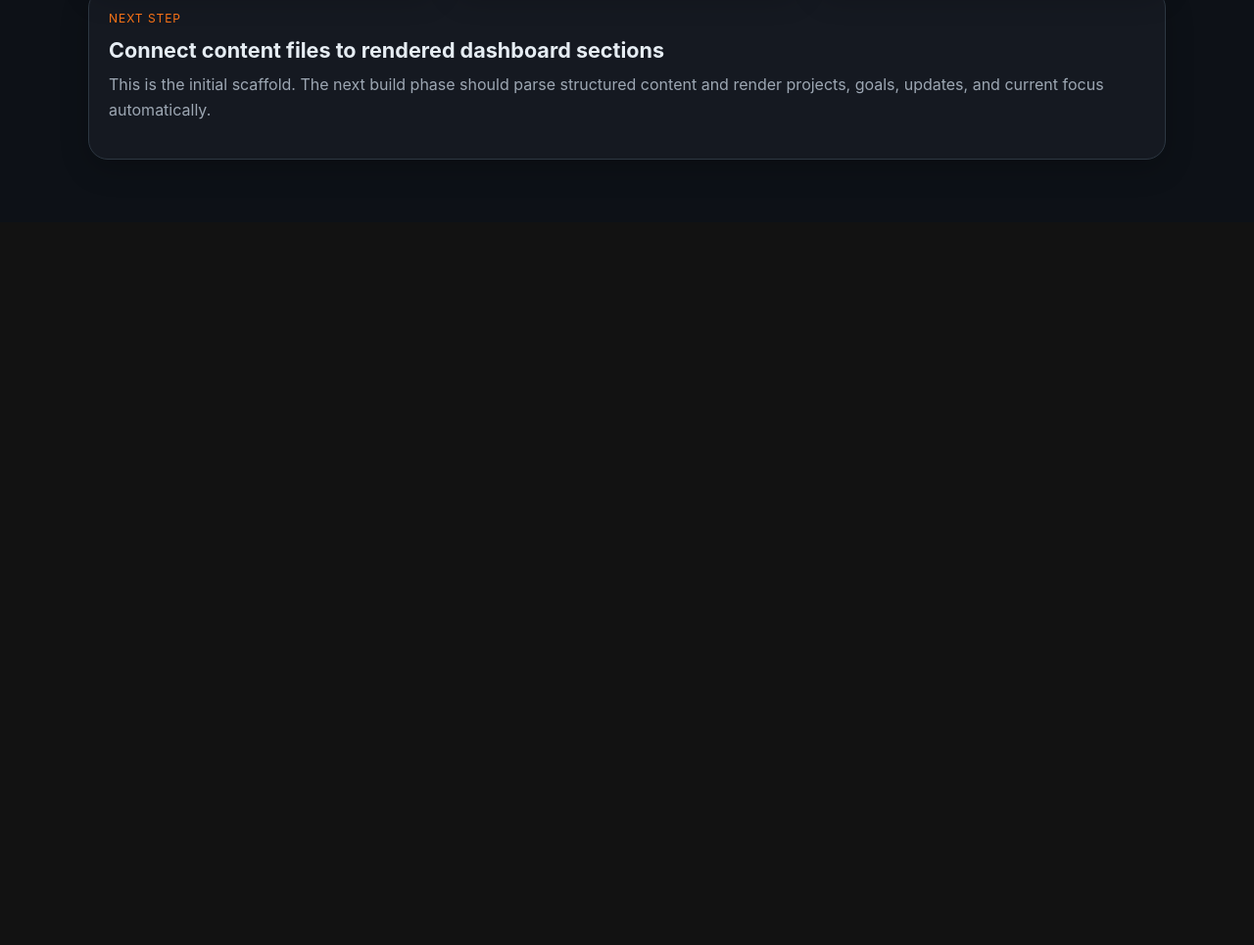
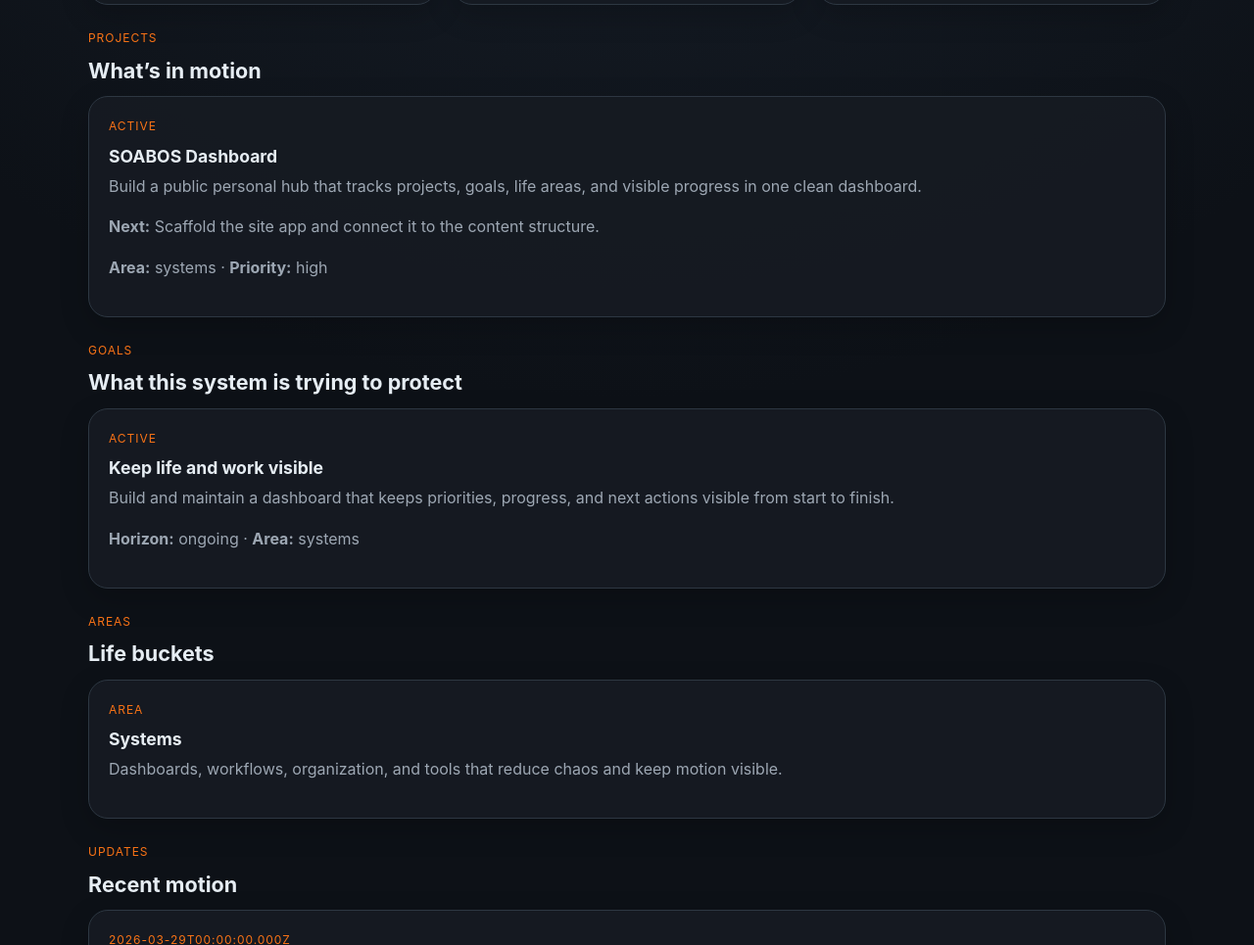
Before and after one commit to BryonsOS/SOABOS-Dashboard-, a website built with Vite: page site/index.html in a window 1280 px wide. Shown: the part 649-1614 px from the top of the page at 98% size. Before the commit the page ends 876 px from the top, so only its background shows below. Built offline with nearby package versions, Linux system fonts and the light colour scheme.

Commit message:
Add content-driven dashboard and GitHub Pages deploy

```diff
--- a/site/main.js
+++ b/site/main.js
@@ -1,34 +1,34 @@
 import './styles.css'
+
+async function init() {
+  const content = await fetch('./generated/content.json').then((res) => res.json())
+  const { dashboard, current, projects, goals, areas, updates } = content
 
   const app = document.querySelector('#app')
 
   app.innerHTML = `
     <main class="shell">
       <section class="hero card">
-      <p class="eyebrow">SOABOS Dashboard</p>
-      <h1>Visible motion for Bryon’s life, work, and projects.</h1>
-      <p class="lede">
-        A public operating board built from structured content so goals, projects, priorities,
-        and progress can stay in sight.
-      </p>
+        <p class="eyebrow">${dashboard.site.title}</p>
+        <h1>${dashboard.site.tagline}</h1>
+        <p class="lede">${dashboard.site.description}</p>
       </section>
 
       <section class="grid two-up">
         <article class="card">
-        <p class="section-label">Current mode</p>
-        <h2>Building the system</h2>
+          <p class="section-label">Current focus</p>
+          <h2>${current.data.title}</h2>
           <ul>
-          <li>Content-first architecture</li>
-          <li>Project and goal tracking</li>
-          <li>Visual dashboard publishing</li>
+            ${current.data.primaryFocus.map((item) => `<li>${item}</li>`).join('')}
           </ul>
+          <p class="meta">State: ${current.data.currentState}</p>
         </article>
 
         <article class="card">
-        <p class="section-label">Model</p>
+          <p class="section-label">Operating model</p>
           <h2>Chat in. Motion out.</h2>
           <p>
-          Bryon talks. The underlying content gets updated. The site reflects the change.
+            Conversations update structured files. Structured files drive the dashboard.
           </p>
         </article>
       </section>
@@ -36,25 +36,102 @@ app.innerHTML = `
       <section class="grid three-up">
         <article class="card stat">
           <span class="stat-label">Projects</span>
-        <strong>1</strong>
+          <strong>${dashboard.stats.projects}</strong>
         </article>
         <article class="card stat">
           <span class="stat-label">Goals</span>
-        <strong>1</strong>
+          <strong>${dashboard.stats.goals}</strong>
         </article>
         <article class="card stat">
           <span class="stat-label">Status</span>
-        <strong>Active</strong>
+          <strong>${dashboard.stats.status}</strong>
         </article>
       </section>
 
-    <section class="card">
-      <p class="section-label">Next step</p>
-      <h2>Connect content files to rendered dashboard sections</h2>
-      <p>
-        This is the initial scaffold. The next build phase should parse structured content and
-        render projects, goals, updates, and current focus automatically.
-      </p>
+      <section class="section-block">
+        <div class="section-head">
+          <p class="section-label">Projects</p>
+          <h2>What’s in motion</h2>
+        </div>
+        <div class="grid two-up">
+          ${projects.map(renderProjectCard).join('')}
+        </div>
+      </section>
+
+      <section class="section-block">
+        <div class="section-head">
+          <p class="section-label">Goals</p>
+          <h2>What this system is trying to protect</h2>
+        </div>
+        <div class="grid two-up">
+          ${goals.map(renderGoalCard).join('')}
+        </div>
+      </section>
+
+      <section class="section-block">
+        <div class="section-head">
+          <p class="section-label">Areas</p>
+          <h2>Life buckets</h2>
+        </div>
+        <div class="grid two-up">
+          ${areas.map(renderAreaCard).join('')}
+        </div>
+      </section>
+
+      <section class="section-block">
+        <div class="section-head">
+          <p class="section-label">Updates</p>
+          <h2>Recent motion</h2>
+        </div>
+        <div class="stack">
+          ${updates.slice().reverse().map(renderUpdateCard).join('')}
+        </div>
       </section>
     </main>
   `
+}
+
+function renderProjectCard(item) {
+  return `
+    <article class="card">
+      <p class="section-label">${item.data.status}</p>
+      <h3>${item.data.title}</h3>
+      <p>${item.data.summary}</p>
+      <p class="meta"><strong>Next:</strong> ${item.data.nextAction}</p>
+      <p class="meta"><strong>Area:</strong> ${item.data.area} · <strong>Priority:</strong> ${item.data.priority}</p>
+    </article>
+  `
+}
+
+function renderGoalCard(item) {
+  return `
+    <article class="card">
+      <p class="section-label">${item.data.status}</p>
+      <h3>${item.data.title}</h3>
+      <p>${item.data.summary}</p>
+      <p class="meta"><strong>Horizon:</strong> ${item.data.horizon} · <strong>Area:</strong> ${item.data.area}</p>
+    </article>
+  `
+}
+
+function renderAreaCard(item) {
+  return `
+    <article class="card">
+      <p class="section-label">Area</p>
+      <h3>${item.data.title}</h3>
+      <p>${item.data.summary}</p>
+    </article>
+  `
+}
+
+function renderUpdateCard(item) {
+  return `
+    <article class="card">
+      <p class="section-label">${item.data.date}</p>
+      <h3>${item.data.title}</h3>
+      <p>${item.content}</p>
+    </article>
+  `
+}
+
+init()
--- a/site/package.json
+++ b/site/package.json
@@ -4,11 +4,13 @@
   "version": "0.1.0",
   "type": "module",
   "scripts": {
+    "prebuild": "node scripts/build-content.mjs",
     "dev": "vite",
     "build": "vite build",
     "preview": "vite preview"
   },
   "devDependencies": {
+    "gray-matter": "^4.0.3",
     "vite": "^5.4.19"
   }
 }
--- /dev/null
+++ b/site/public/generated/content.json
@@ -0,0 +1,86 @@
+{
+  "dashboard": {
+    "site": {
+      "title": "SOABOS Dashboard",
+      "tagline": "Visible motion for Bryon’s life, work, and projects.",
+      "description": "A public operating board for goals, projects, current focus, and progress.",
+      "owner": "Bryon"
+    },
+    "stats": {
+      "projects": 1,
+      "goals": 1,
+      "status": "Active"
+    },
+    "sections": {
+      "showAreas": true,
+      "showGoals": true,
+      "showProjects": true,
+      "showUpdates": true
+    }
+  },
+  "current": {
+    "data": {
+      "title": "Current Focus",
+      "lastUpdated": "2026-03-29T00:00:00.000Z",
+      "primaryFocus": [
+        "Stand up the SOABOS Dashboard structure",
+        "Turn the dashboard into a visual source of truth for life and work"
+      ],
+      "currentState": "building"
+    },
+    "content": "This dashboard is the public-facing operating board for Bryon's goals, projects, and progress.\n\nIt should stay simple, visual, and motion-oriented."
+  },
+  "projects": [
+    {
+      "data": {
+        "slug": "soabos-dashboard",
+        "title": "SOABOS Dashboard",
+        "status": "active",
+        "priority": "high",
+        "area": "systems",
+        "summary": "Build a public personal hub that tracks projects, goals, life areas, and visible progress in one clean dashboard.",
+        "nextAction": "Scaffold the site app and connect it to the content structure.",
+        "lastUpdated": "2026-03-29T00:00:00.000Z",
+        "links": {
+          "repo": "git@github.com:BryonsOS/SOABOS-Dashboard-.git"
+        }
+      },
+      "content": "## Why it exists\n\nTo replace scattered tools and mental clutter with one visible system that shows what is active, where progress is happening, and what comes next.\n\n## Current direction\n\n- content-first architecture\n- public-safe data only\n- website rendered from structured files\n- easy to maintain through conversation-driven updates"
+    }
+  ],
+  "goals": [
+    {
+      "data": {
+        "slug": "system-visibility",
+        "title": "Keep life and work visible",
+        "status": "active",
+        "horizon": "ongoing",
+        "area": "systems",
+        "summary": "Build and maintain a dashboard that keeps priorities, progress, and next actions visible from start to finish.",
+        "lastUpdated": "2026-03-29T00:00:00.000Z"
+      },
+      "content": "The goal is not more notes. The goal is a cleaner operating picture."
+    }
+  ],
+  "areas": [
+    {
+      "data": {
+        "slug": "systems",
+        "title": "Systems",
+        "summary": "Dashboards, workflows, organization, and tools that reduce chaos and keep motion visible.",
+        "lastUpdated": "2026-03-29T00:00:00.000Z"
+      },
+      "content": "This area holds the operating systems behind Bryon's work and life visibility."
+    }
+  ],
+  "updates": [
+    {
+      "data": {
+        "date": "2026-03-29T00:00:00.000Z",
+        "title": "Initial dashboard scaffold",
+        "kind": "setup"
+      },
+      "content": "Created the initial repo structure for a public dashboard that can track goals, projects, areas, and current focus.\n\nEstablished a content-first model so future updates can be made by editing structured files rather than manually changing the website for every small change."
+    }
+  ]
+}
--- a/site/styles.css
+++ b/site/styles.css
@@ -29,7 +29,6 @@ body {
 .grid {
   display: grid;
   gap: 1rem;
-  margin-top: 1rem;
 }
 
 .two-up {
@@ -38,6 +37,11 @@ body {
 
 .three-up {
   grid-template-columns: repeat(auto-fit, minmax(180px, 1fr));
+}
+
+.stack {
+  display: grid;
+  gap: 1rem;
 }
 
 .card {
@@ -52,6 +56,14 @@ body {
   padding: 2rem;
 }
 
+.section-block {
+  margin-top: 1.5rem;
+}
+
+.section-head {
+  margin-bottom: 0.85rem;
+}
+
 .eyebrow,
 .section-label,
 .stat-label {
@@ -64,6 +76,7 @@ body {
 
 h1,
 h2,
+h3,
 p,
 ul {
   margin-top: 0;
@@ -77,19 +90,25 @@ h1 {
 
 h2 {
   font-size: 1.35rem;
-  margin-bottom: 0.65rem;
+  margin-bottom: 0.4rem;
+}
+
+h3 {
+  font-size: 1.1rem;
+  margin-bottom: 0.5rem;
 }
 
 .lede,
 p,
-li {
+li,
+.meta {
   color: var(--muted);
   line-height: 1.6;
 }
 
 ul {
   padding-left: 1.2rem;
-  margin-bottom: 0;
+  margin-bottom: 0.75rem;
 }
 
 .stat strong {
--- /dev/null
+++ b/site/vite.config.js
@@ -0,0 +1,5 @@
+import { defineConfig } from 'vite'
+
+export default defineConfig({
+  base: '/SOABOS-Dashboard-/'
+})
```
Also changed, not shown: content/dashboard.json (added, +19 -0 lines), site/scripts/build-content.mjs (added, +43 -0 lines), .github/workflows/deploy.yml (added), README.md, 1 other file. Lines whose indentation alone changed are shown as unchanged.
